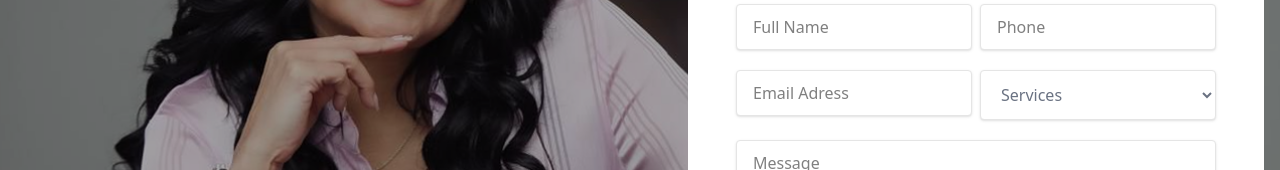
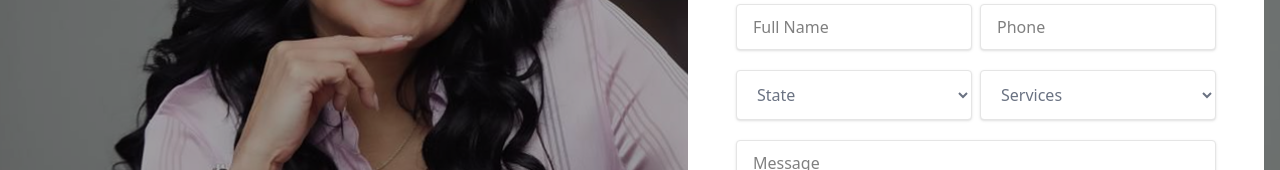
Before and after one commit to JerryMalloney/all-star-finance-group, a Next.js app: page / in a window 1280 px wide. Shown: the part 452-622 px from the top of the page. Built offline with nearby package versions, Linux system fonts and the light colour scheme.

Commit message:
feat: update contact form to include state selection and modify services options

```diff
--- a/public/forms2.html
+++ b/public/forms2.html
@@ -5,12 +5,62 @@
       <input type="hidden" name="form-name" value="contact" />
       <input name="fullName" type="text" />
       <input name="phone" type="text" />
-      <input name="email" type="text" />
+      <select name="state">
+        <option value="Alabama">Alabama</option>
+        <option value="Alaska">Alaska</option>
+        <option value="Arizona">Arizona</option>
+        <option value="Arkansas">Arkansas</option>
+        <option value="California">California</option>
+        <option value="Colorado">Colorado</option>
+        <option value="Connecticut">Connecticut</option>
+        <option value="Delaware">Delaware</option>
+        <option value="Florida">Florida</option>
+        <option value="Georgia">Georgia</option>
+        <option value="Hawaii">Hawaii</option>
+        <option value="Idaho">Idaho</option>
+        <option value="Illinois">Illinois</option>
+        <option value="Indiana">Indiana</option>
+        <option value="Iowa">Iowa</option>
+        <option value="Kansas">Kansas</option>
+        <option value="Kentucky">Kentucky</option>
+        <option value="Louisiana">Louisiana</option>
+        <option value="Maine">Maine</option>
+        <option value="Maryland">Maryland</option>
+        <option value="Massachusetts">Massachusetts</option>
+        <option value="Michigan">Michigan</option>
+        <option value="Minnesota">Minnesota</option>
+        <option value="Mississippi">Mississippi</option>
+        <option value="Missouri">Missouri</option>
+        <option value="Montana">Montana</option>
+        <option value="Nebraska">Nebraska</option>
+        <option value="Nevada">Nevada</option>
+        <option value="New Hampshire">New Hampshire</option>
+        <option value="New Jersey">New Jersey</option>
+        <option value="New Mexico">New Mexico</option>
+        <option value="New York">New York</option>
+        <option value="North Carolina">North Carolina</option>
+        <option value="North Dakota">North Dakota</option>
+        <option value="Ohio">Ohio</option>
+        <option value="Oklahoma">Oklahoma</option>
+        <option value="Oregon">Oregon</option>
+        <option value="Pennsylvania">Pennsylvania</option>
+        <option value="Rhode Island">Rhode Island</option>
+        <option value="South Carolina">South Carolina</option>
+        <option value="South Dakota">South Dakota</option>
+        <option value="Tennessee">Tennessee</option>
+        <option value="Texas">Texas</option>
+        <option value="Utah">Utah</option>
+        <option value="Vermont">Vermont</option>
+        <option value="Virginia">Virginia</option>
+        <option value="Washington">Washington</option>
+        <option value="West Virginia">West Virginia</option>
+        <option value="Wisconsin">Wisconsin</option>
+        <option value="Wyoming">Wyoming</option>
+      </select>
       <select name="services">
-        <option value="tax-planning">Tax Planning</option>
-        <option value="bookkeeping">Bookkeeping</option>
-        <option value="consulting">Consulting</option>
-        <option value="other">Other</option>
+        <option value="migracion">Migracion</option>
+        <option value="seguros">Seguros</option>
+        <option value="taxes">Taxes</option>
       </select>
       <textarea name="message"></textarea>
     </form>
--- a/src/components/shared/EmailForm.tsx
+++ b/src/components/shared/EmailForm.tsx
@@ -1,16 +1,68 @@
 "use client";
 
-import React from "react";
 import { SubmitHandler, useForm } from "react-hook-form";
 import { toast } from "sonner";
 
 type Inputs = {
   fullName: string;
   phone: string;
-  email: string;
+  state: string;
   services: string;
   message: string;
 };
+
+const usaStates = [
+  "Alabama",
+  "Alaska",
+  "Arizona",
+  "Arkansas",
+  "California",
+  "Colorado",
+  "Connecticut",
+  "Delaware",
+  "Florida",
+  "Georgia",
+  "Hawaii",
+  "Idaho",
+  "Illinois",
+  "Indiana",
+  "Iowa",
+  "Kansas",
+  "Kentucky",
+  "Louisiana",
+  "Maine",
+  "Maryland",
+  "Massachusetts",
+  "Michigan",
+  "Minnesota",
+  "Mississippi",
+  "Missouri",
+  "Montana",
+  "Nebraska",
+  "Nevada",
+  "New Hampshire",
+  "New Jersey",
+  "New Mexico",
+  "New York",
+  "North Carolina",
+  "North Dakota",
+  "Ohio",
+  "Oklahoma",
+  "Oregon",
+  "Pennsylvania",
+  "Rhode Island",
+  "South Carolina",
+  "South Dakota",
+  "Tennessee",
+  "Texas",
+  "Utah",
+  "Vermont",
+  "Virginia",
+  "Washington",
+  "West Virginia",
+  "Wisconsin",
+  "Wyoming",
+];
 
 type EmailFormProps = {
   className?: string;
@@ -77,13 +129,21 @@ const EmailForm = ({ className = "" }: EmailFormProps) => {
         </div>
 
         <div className="w-full">
-          <input
-            className="block w-full  border rounded shadow py-3 px-4 mb-3 leading-tight focus:outline-none focus:bg-white bg-white text-black"
-            id="email"
-            placeholder="Email Adress"
-            type="email"
-            {...register("email")}
-          />
+          <select
+            id="state"
+            className="block w-full border rounded py-3 px-4 mb-3 leading-tight focus:outline-none focus:bg-white bg-white text-gray-500 shadow"
+            defaultValue=""
+            {...register("state")}
+          >
+            <option value="" disabled>
+              State
+            </option>
+            {usaStates.map((state) => (
+              <option key={state} value={state}>
+                {state}
+              </option>
+            ))}
+          </select>
         </div>
 
         <div className="w-full">
@@ -96,10 +156,9 @@ const EmailForm = ({ className = "" }: EmailFormProps) => {
             <option value="" disabled>
               Services
             </option>
-            <option value="tax-planning">Tax Planning</option>
-            <option value="bookkeeping">Bookkeeping</option>
-            <option value="consulting">Consulting</option>
-            <option value="other">Other</option>
+            <option value="migracion">Migracion</option>
+            <option value="seguros">Seguros</option>
+            <option value="taxes">Taxes</option>
           </select>
         </div>
 
```
